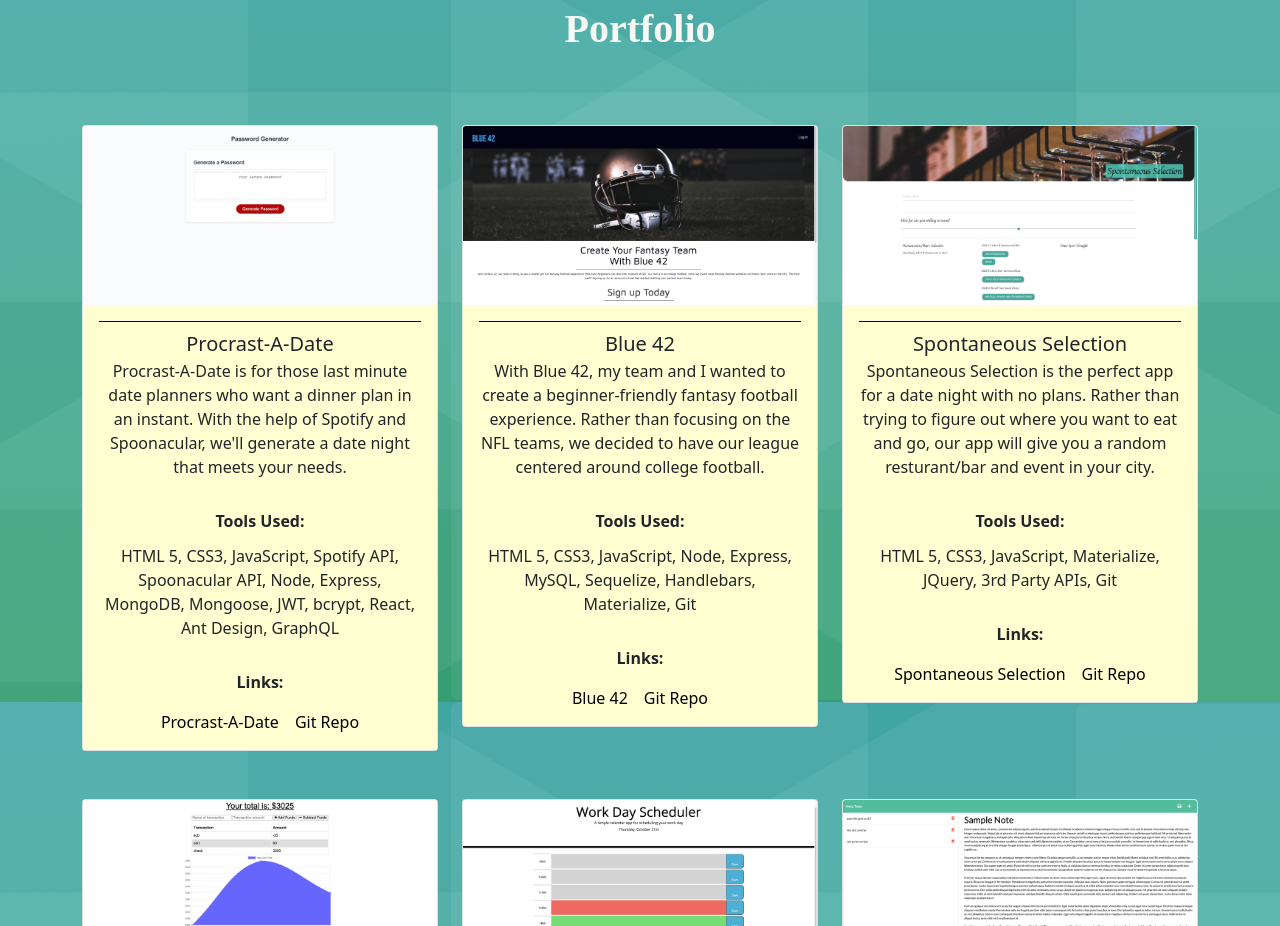
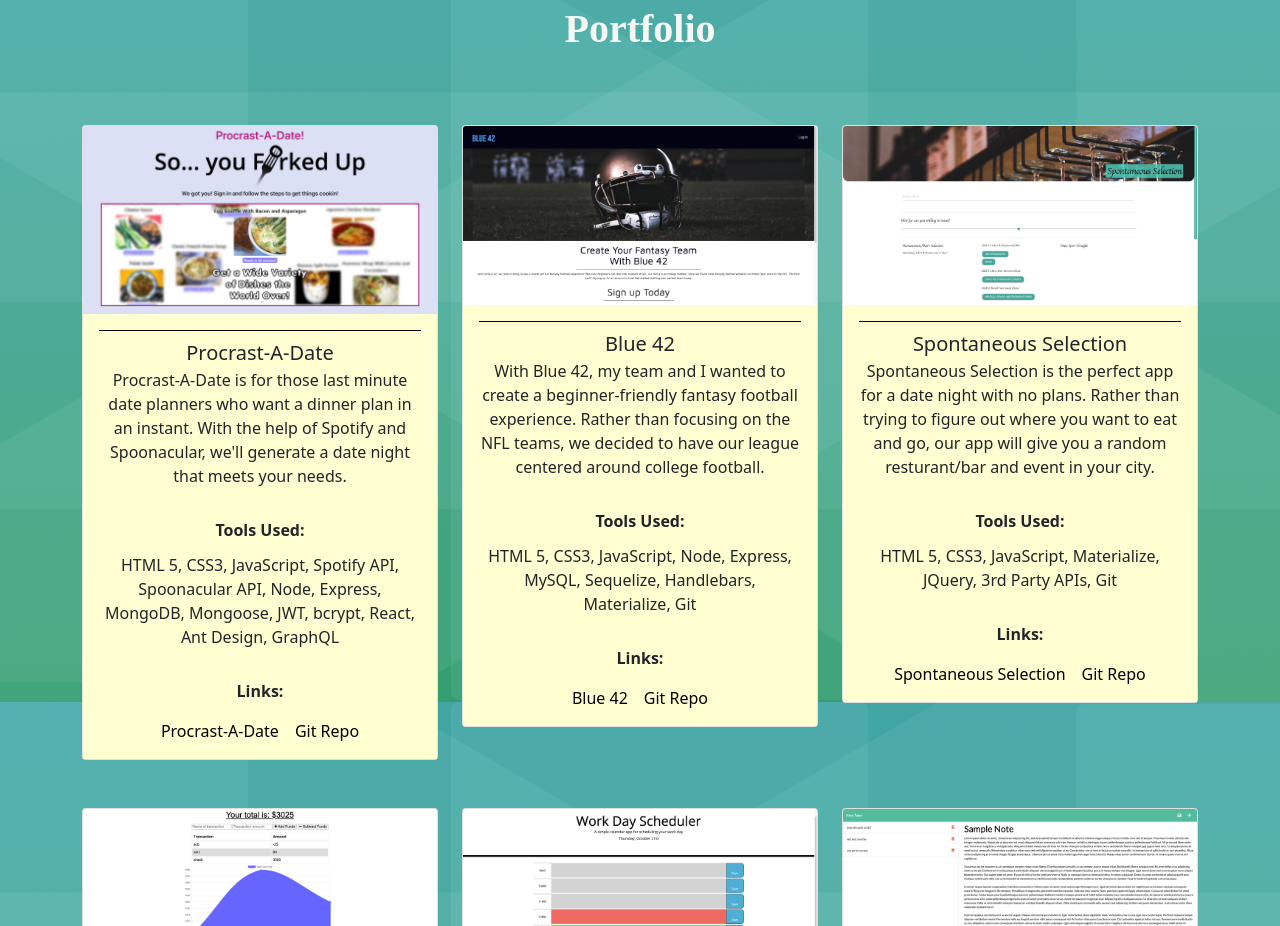
Before and after one commit to DanM1996/my-portfolio, a React (Create React App) app: page / in a window 1280 px wide. Shown: the part 1000-1926 px from the top of the page. Built offline with nearby package versions, Linux system fonts and the light colour scheme.

Commit message:
added project 3 image

```diff
--- a/src/components/Portfolio/portfolio.json
+++ b/src/components/Portfolio/portfolio.json
@@ -3,7 +3,7 @@
         "name": "Procrast-A-Date",
         "link": "https://procrasta-date.herokuapp.com/",
         "repo": "https://github.com/KevinPMyers/Procrasta-Date",
-        "image": "../../assets/images/Password.PNG",
+        "image": "../../assets/images/ProcrastADate.png",
         "text": "Procrast-A-Date is for those last minute date planners who want a dinner plan in an instant. With the help of Spotify and Spoonacular, we'll generate a date night that meets your needs.",
         "tools": "HTML 5, CSS3, JavaScript, Spotify API, Spoonacular API, Node, Express, MongoDB, Mongoose, JWT, bcrypt, React, Ant Design, GraphQL",
         "id": "0"
--- a/src/components/Projects/index.js
+++ b/src/components/Projects/index.js
@@ -1,7 +1,7 @@
 import React from 'react';
 import Col from 'react-bootstrap/Col';
 import Card from 'react-bootstrap/Card';
-import image1 from "../../assets/images/Password.PNG";
+import image1 from "../../assets/images/ProcrastADate.png";
 import image2 from "../../assets/images/Blue42.PNG";
 import image3 from "../../assets/images/Spontaneous-Selection.PNG";
 import image4 from "../../assets/images/Budget.PNG";
```
Also changed, not shown: src/assets/images/ProcrastADate.png (added).
